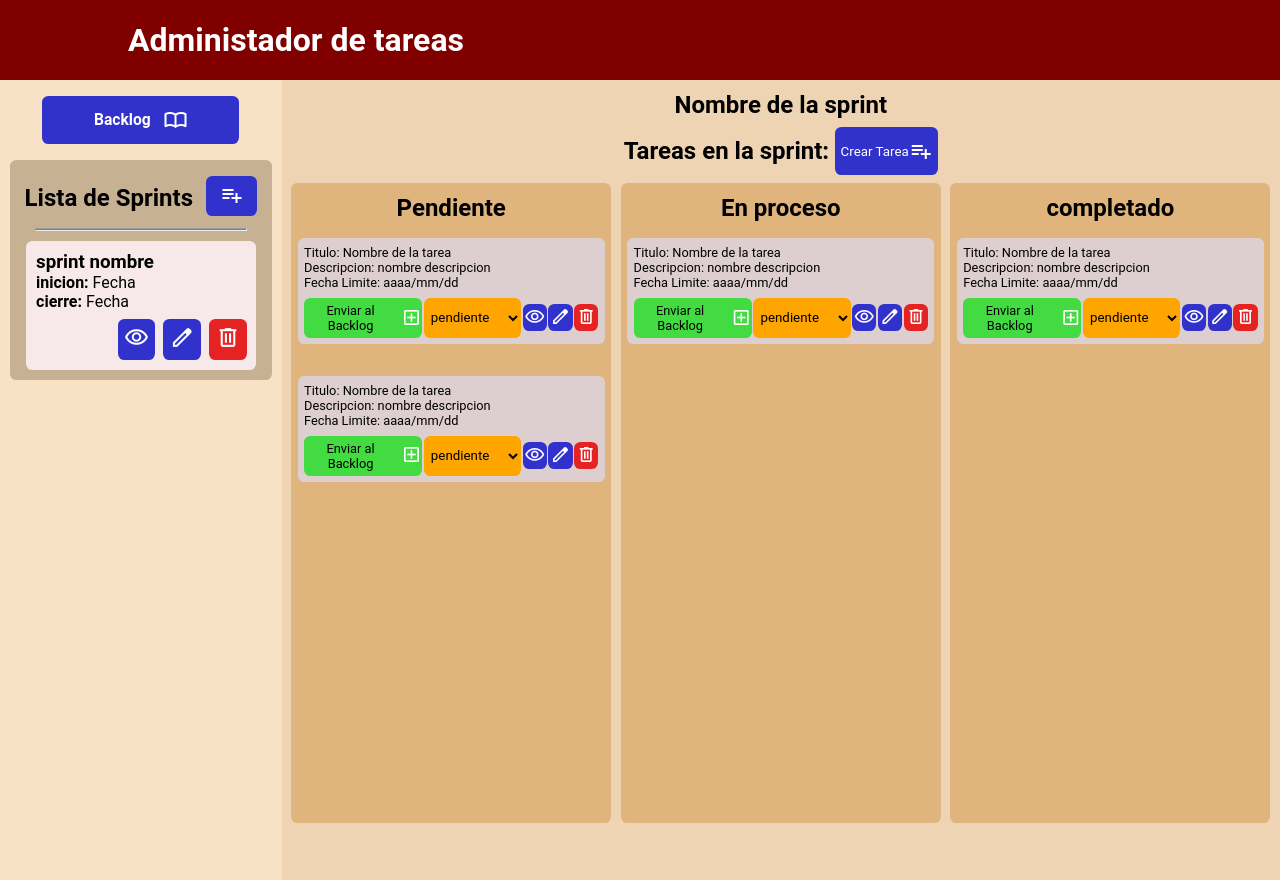
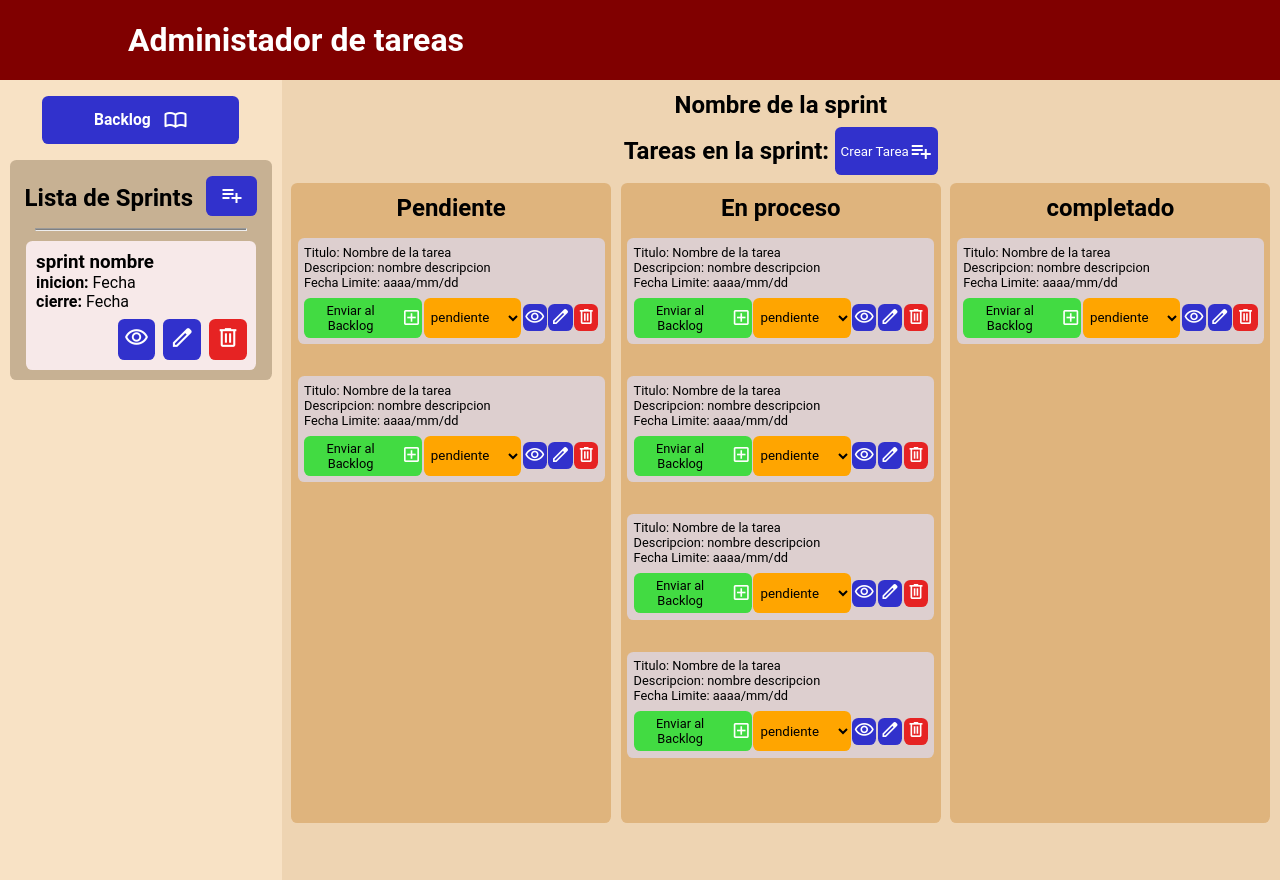
Before and after one commit to MatiasRodriguez01/backlog, a React (Vite) app: page / in a window 1280 px wide. Built offline with nearby package versions, Linux system fonts and the light colour scheme.

Commit message:
lista proyecto modificacion

```diff
--- a/src/components/ul/ListaTareas/ListaTareas.tsx
+++ b/src/components/ul/ListaTareas/ListaTareas.tsx
@@ -28,6 +28,9 @@ const ListaTareas = () => {
               <h2>En proceso</h2>
             </div>
             <Tarea />
+            <Tarea />
+            <Tarea />
+            <Tarea />
           </div>
           <div className={styles.completado}>
             <div className={styles.titulo}>
```
